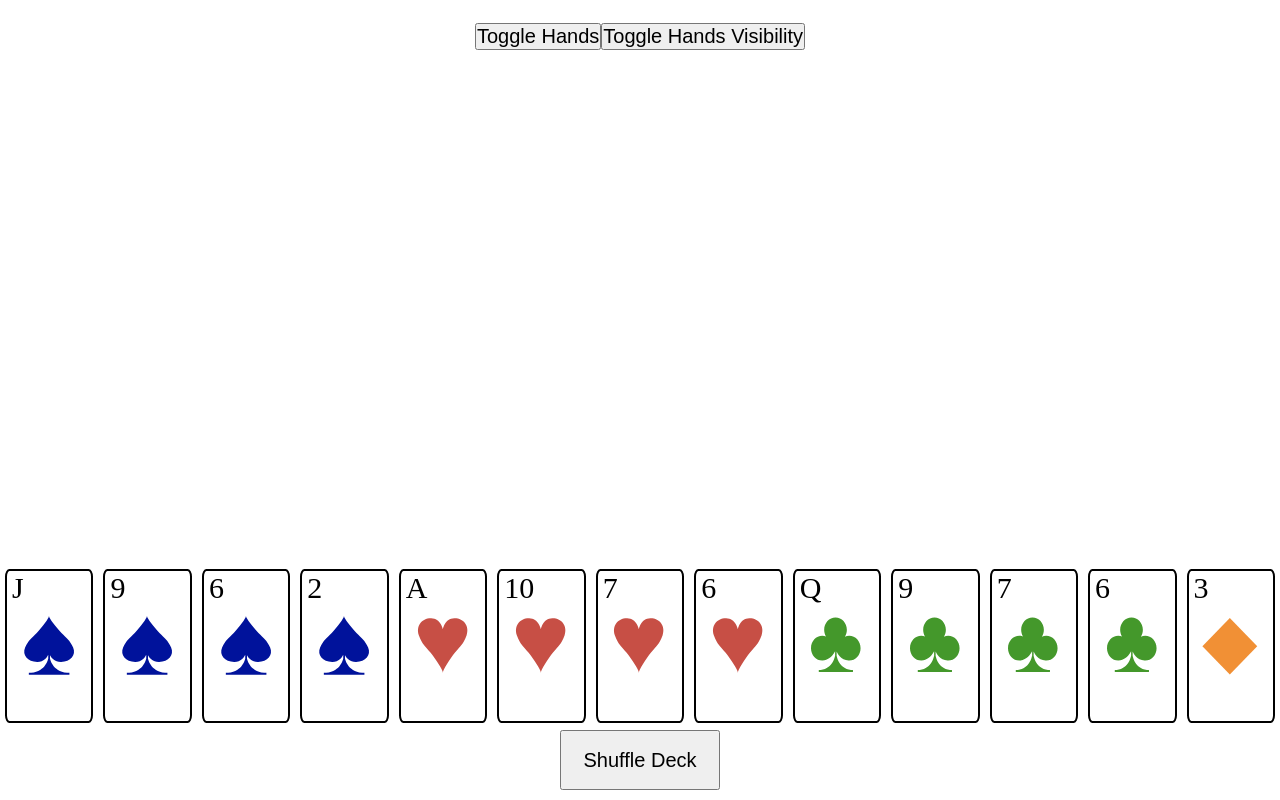
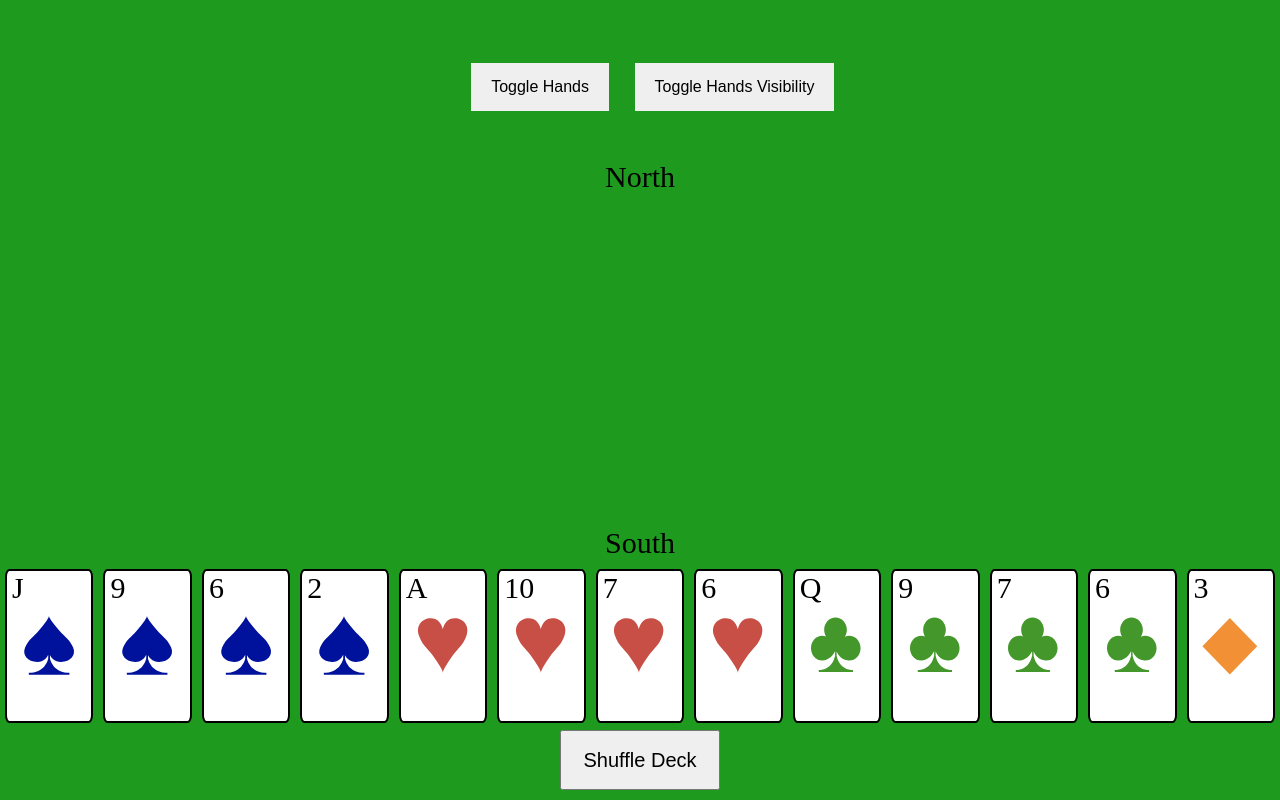
Before and after one commit to szach-mat2/Cuebids, a plain HTML site: page index.html in a window 1280 px wide. Drawn offline with Linux system fonts and the light colour scheme.

Commit message:
Drugi commit

```diff
--- a/index.html
+++ b/index.html
@@ -14,6 +14,8 @@
         <button class="toggleButton">Toggle Hands</button>
         <button class="toggleHandsButton">Toggle Hands Visibility</button>
     </div>
+    <div class="handIndicationBottom"></div>
+    <div class="handIndicationTop"></div>
     <button class="shuffleButton">Shuffle Deck</button>
     <script src="script/main.js"></script>
 </body>
--- a/script/main.js
+++ b/script/main.js
@@ -5,6 +5,8 @@ const containerCardName = document.querySelector('.containerCardName');
 const shuffleButton = document.querySelector('.shuffleButton'); // Select the shuffle button
 const toggleButton = document.querySelector('.toggleButton'); // Select the toggle button
 const toggleHandsButton = document.querySelector('.toggleHandsButton'); // Select the toggle hands button
+const handIndicationBottom = document.querySelector('.handIndicationBottom')
+const handIndicationTop = document.querySelector('.handIndicationTop')
 
 let deck = {}; // Declare deck as a global variable
 let hand1 = []; // Array to store drawn cards for the first row
@@ -53,13 +55,22 @@ function renderVisibleHands() {
     container.innerHTML = ''; // Clear the container
 
     // Render hand 2 first (if it should be shown)
-    if (!showHand1 || showBothHands) {
+    if (!showHand1) {
         renderHand(hand2);
+        handIndicationBottom.innerHTML='North'
+        handIndicationTop.innerHTML='South'
+    }
+    if(showBothHands){
+        renderHand(hand2)
+        handIndicationBottom.innerHTML='South'
+        handIndicationTop.innerHTML='North'
     }
 
     // Render hand 1
-    if (showHand1 || showBothHands) {
+    if (showHand1) {
         renderHand(hand1);
+        handIndicationBottom.innerHTML='South'
+        handIndicationTop.innerHTML='North'
     }
 }
 
@@ -170,6 +181,11 @@ toggleButton.addEventListener('click', () => {
 toggleHandsButton.addEventListener('click', () => {
     // Toggle the showBothHands flag
     showBothHands = !showBothHands;
+    if(showBothHands==true){
+        toggleButton.disabled = true
+    }else{
+        toggleButton.disabled = false
+    }
     // Render the visible hand(s)
     renderVisibleHands();
 });
--- a/style/style.css
+++ b/style/style.css
@@ -2,9 +2,10 @@
     margin: 0;
     padding: 0;
     font-size: 20px;
-
 }
-
+body{
+    background-color: rgb(30, 155, 30);
+}
 .container {
     display: flex;
     justify-content: center;
@@ -32,7 +33,11 @@
     font-size: 30px;
     text-indent: 5px;
     margin: 5px;
+    background-color: white;
 }
+/* .card:hover{
+    margin-bottom: 10px;
+} */
 
 .containerCardName {
     justify-content: center;
@@ -61,4 +66,28 @@
     display: flex;
     justify-content: center;
     align-content: center;
+
 }
+.butContainer button{
+    margin-top: 5vh;
+    margin-left: 2vw;
+    padding: 15px 20px;
+    font-size: 16px;
+    border: none;
+    /* transform: translate(-2vw); */
+}
+.handIndicationBottom{
+    bottom: 30%;
+    left: 50%;
+    transform: translate(-50%);
+    font-size: 30px;
+    position: fixed;
+}
+.handIndicationTop{
+    top: 20%;
+    left: 50%;
+    font-size: 30px;
+
+    transform: translate(-50%);
+    position: fixed;
+}
```
